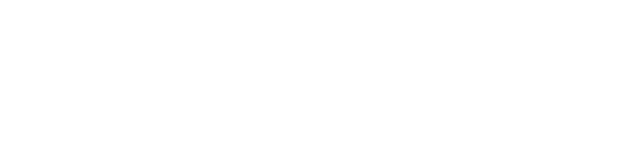
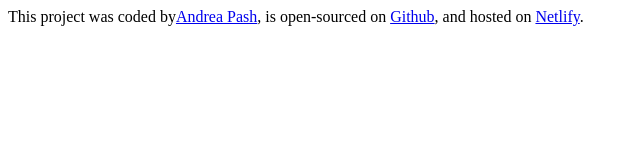
Before and after one commit to codeandreap/easy-recipe-generator, a plain HTML site: page index.html in a window 1280 px wide. Shown: the whole page, without its empty margins (0-640 px from the left). Drawn offline with Linux system fonts and the light colour scheme.

Commit message:
added footer and links

```diff
--- a/index.html
+++ b/index.html
@@ -7,6 +7,21 @@
     <style src="src/style.css"></style>
   </head>
   <body>
+    <footer>
+      This project was coded by<a
+        href="https://github.com/codeandreap"
+        target="blank"
+        >Andrea Pash</a
+      >, is open-sourced on
+      <a
+        href="https://github.com/codeandreap/easy-recipe-generator"
+        target="blank"
+        >Github</a
+      >, and hosted on
+      <a href="https://easy-recipe-ai-generator.netlify.app/" target="blank"
+        >Netlify</a
+      >.
+    </footer>
     <script src="src/index.js"></script>
   </body>
 </html>
```
